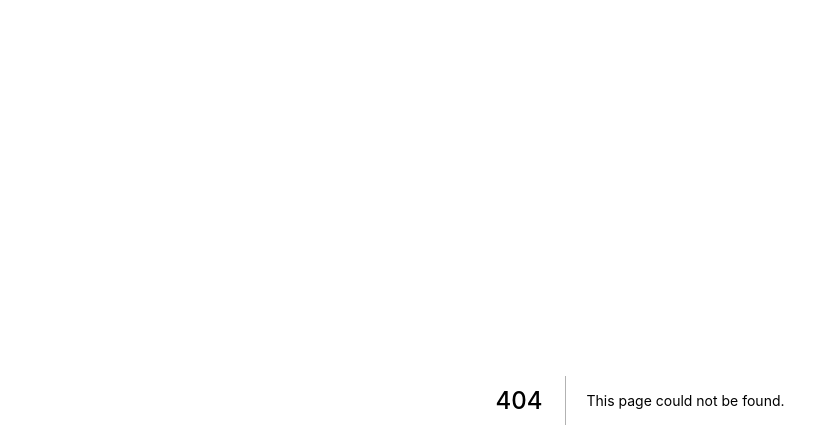
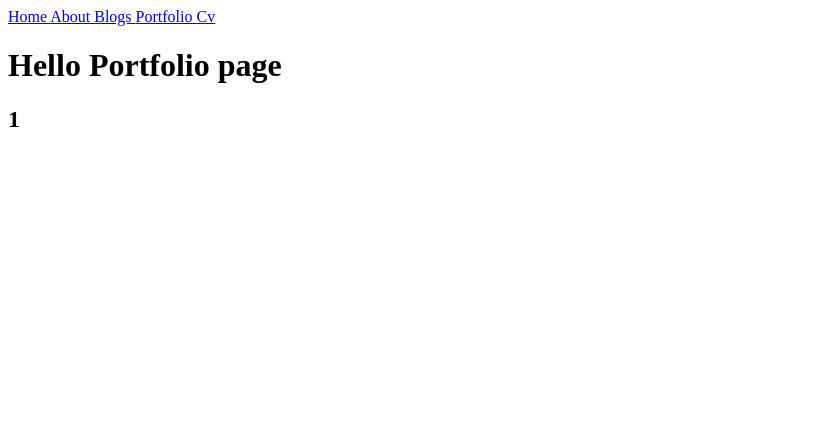
Before and after one commit to shouta-nakashima/portfolio-app, a Next.js app: page /Portfolios/1 in a window 1280 px wide. Before the commit this address had no page. Shown: the top 448 px of the page, without its empty margins (0-839 px from the left). Built offline with nearby package versions, Linux system fonts and the light colour scheme.

Commit message:
dynamic route post id and portfolio page detail

```diff
--- /dev/null
+++ b/pages/Portfolios/[id].js
@@ -0,0 +1,16 @@
+import React from "react";
+import BaseLayout from "../../components/layouts/BaseLayout";
+import { withRouter } from "next/router";
+
+class Portfolio extends React.Component {
+	render() {
+		return (
+			<BaseLayout>
+				<h1>Hello Portfolio page</h1>
+				<h2>{this.props.router.query.id}</h2>
+			</BaseLayout>
+		);
+	}
+}
+
+export default withRouter(Portfolio);
```
Also changed, not shown: pages/Portfolios.js (+12 -5 lines).
